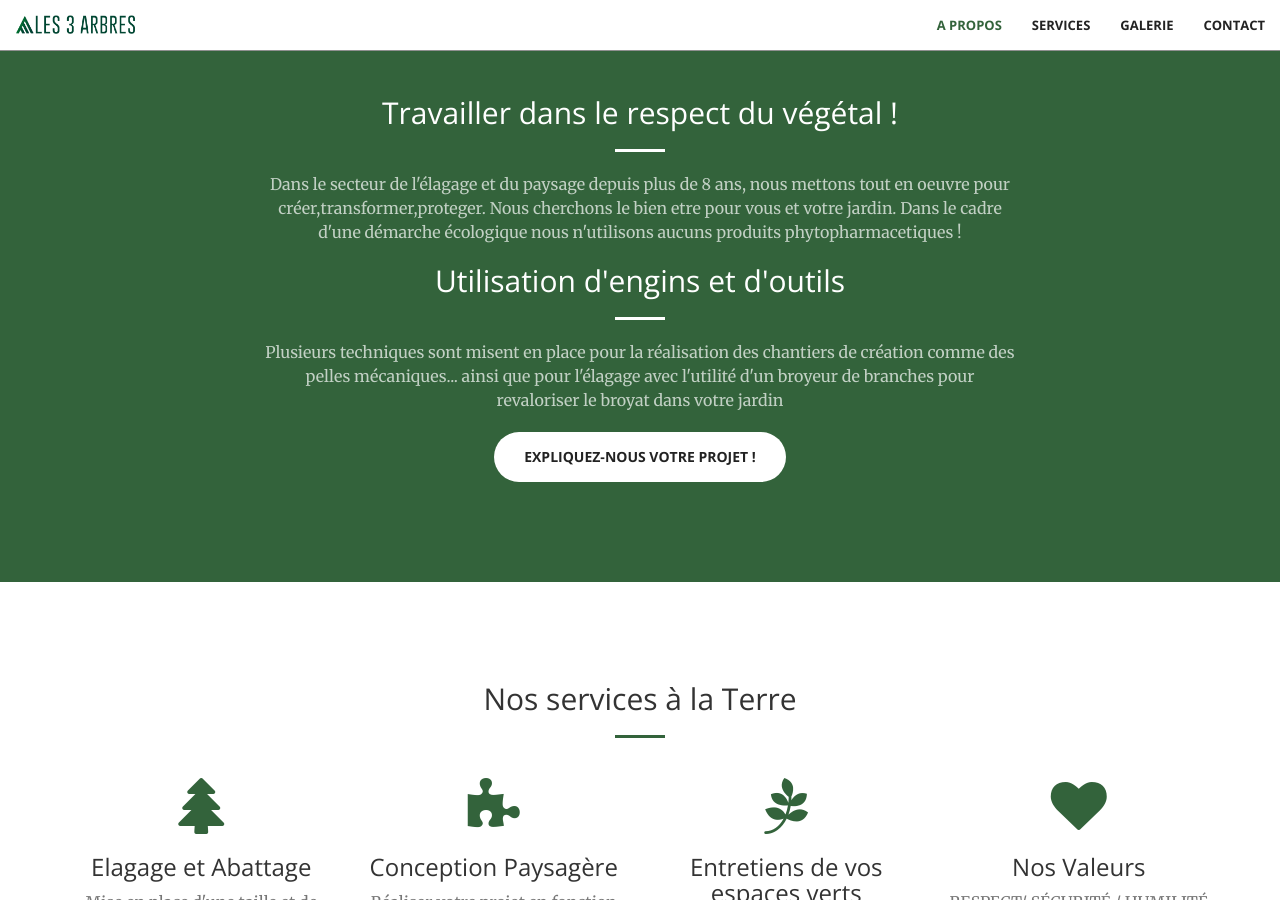
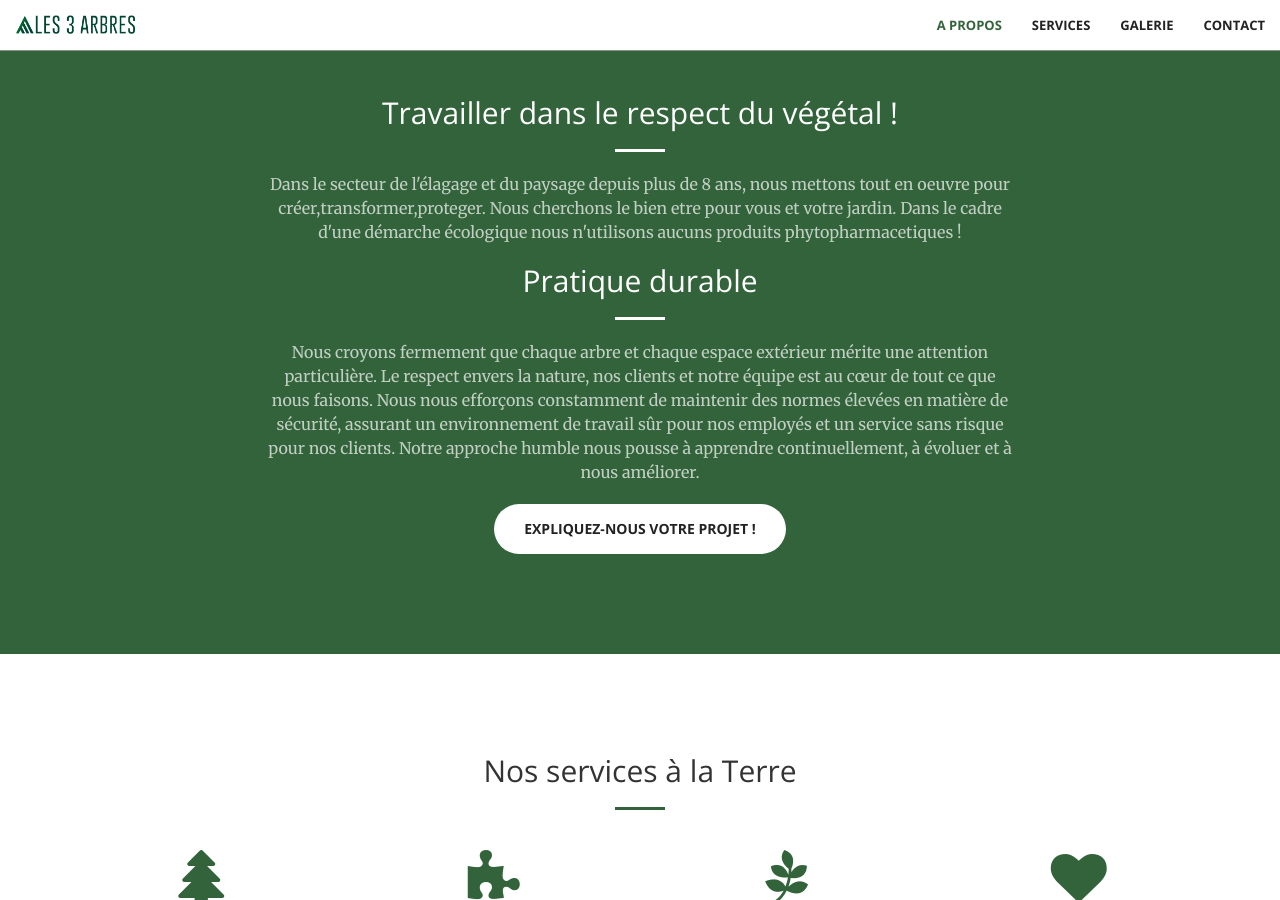
Before and after one commit to 3Abres/3Abres.github.io, a Jekyll site: the page built from index.html, in a window 1280 px wide and 900 px high, scrolled down 904 px. Built offline with Jekyll 4.4.1, drawn with Linux system fonts in a browser that asks for light colours.

Commit message:
Update call-to-action.html

```diff
--- a/_includes/call-to-action.html
+++ b/_includes/call-to-action.html
@@ -5,9 +5,9 @@
                 <h2 class="section-heading"> Travailler dans le respect du végétal !</h2>
                 <hr class="light">
                 <p class="text-faded"> Dans le secteur de l'élagage et du paysage depuis plus de 8 ans, nous mettons tout en oeuvre pour créer,transformer,proteger. Nous cherchons le bien etre pour vous et votre jardin. Dans le cadre d'une démarche écologique nous n'utilisons aucuns produits phytopharmacetiques !</p>
-                 <h2 class="section-heading"> Utilisation d'engins et d'outils </h2>
+                 <h2 class="section-heading"> Pratique durable   </h2>
                 <hr class="light">
-                <p class="text-faded"> Plusieurs techniques sont misent en place pour la réalisation des chantiers de création comme des pelles mécaniques... ainsi que pour l'élagage avec l'utilité d'un broyeur de branches pour revaloriser le broyat dans votre jardin  </p>
+                <p class="text-faded"> Nous croyons fermement que chaque arbre et chaque espace extérieur mérite une attention particulière. Le respect envers la nature, nos clients et notre équipe est au cœur de tout ce que nous faisons. Nous nous efforçons constamment de maintenir des normes élevées en matière de sécurité, assurant un environnement de travail sûr pour nos employés et un service sans risque pour nos clients. Notre approche humble nous pousse à apprendre continuellement, à évoluer et à nous améliorer.  </p>
                 <a href="mailto:contact.les3arbres@gmail.com" class="btn btn-default btn-xl">Expliquez-nous votre projet !</a>
             </div>
         </div>
```
